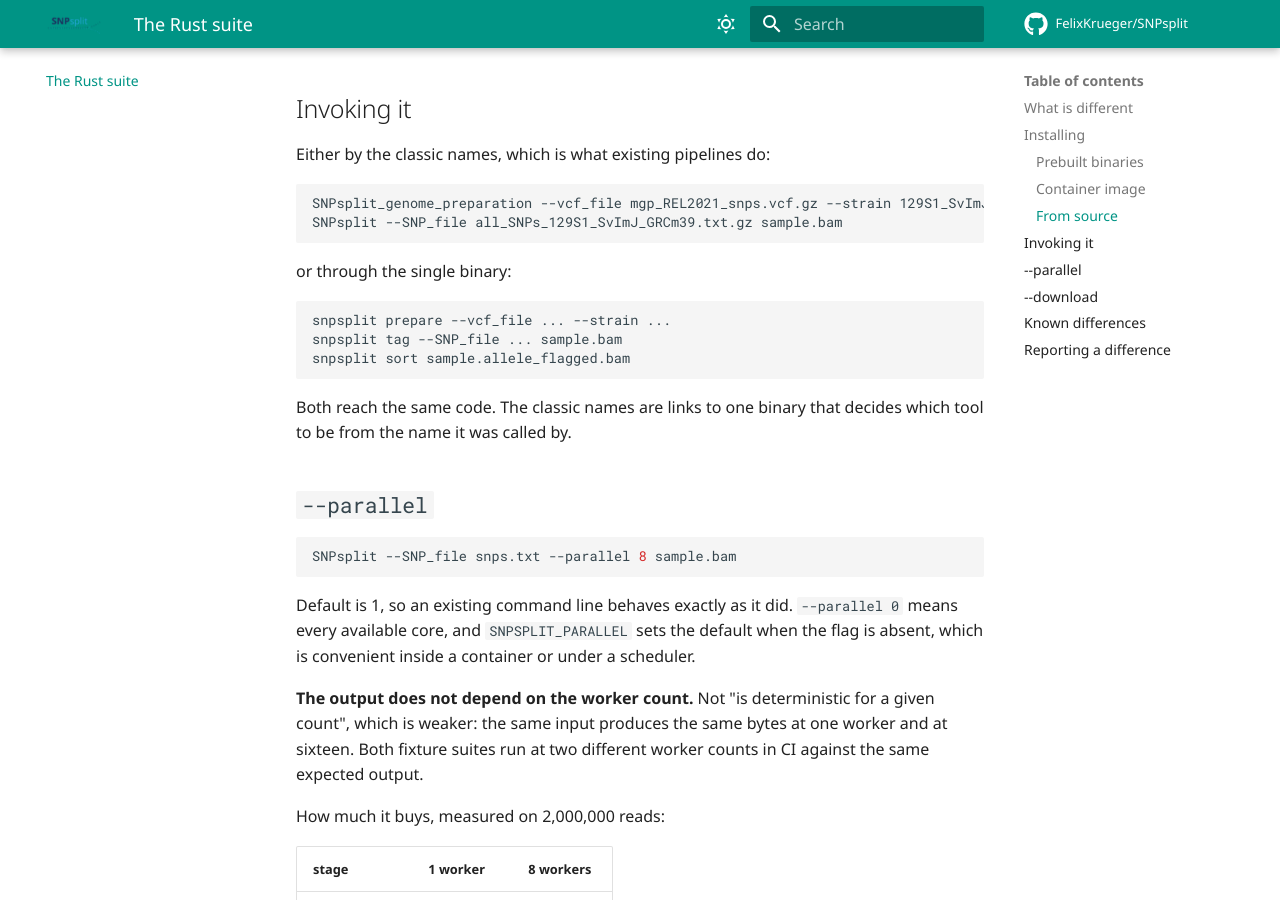
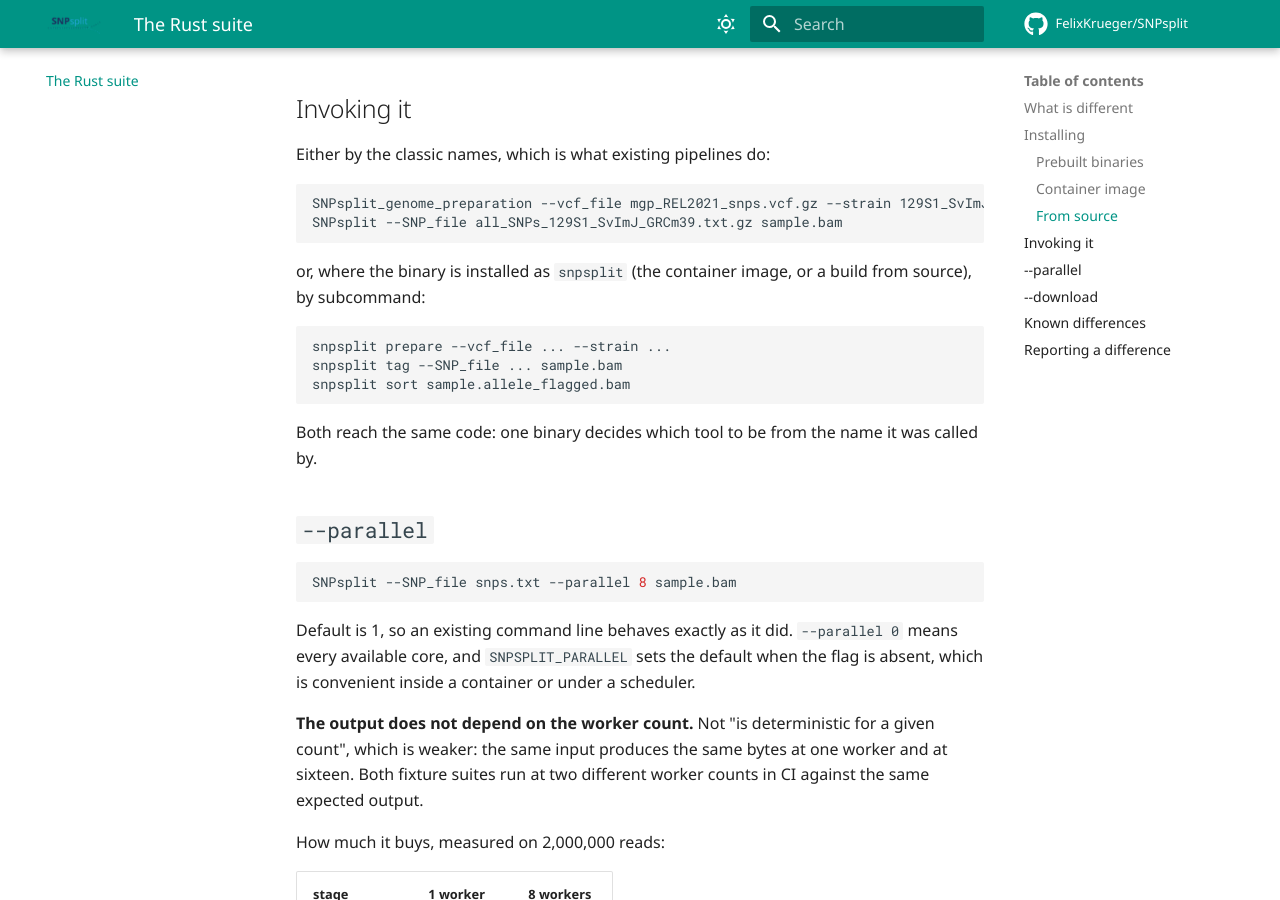
Before and after one commit to FelixKrueger/SNPsplit, an MkDocs documentation site: the page built from docs/rust.md, in a window 1280 px wide and 900 px high, scrolled down 1632 px. Built offline with MkDocs 1.6.1 and Material for MkDocs 9.7.7, drawn with Linux system fonts in a browser that asks for light colours; comment, search, counter and statistics services are not loaded.

Commit message:
Say where the snpsplit subcommand form is available

````diff
--- a/docs/rust.md
+++ b/docs/rust.md
@@ -66,7 +66,8 @@ SNPsplit_genome_preparation --vcf_file mgp_REL2021_snps.vcf.gz --strain 129S1_Sv
 SNPsplit --SNP_file all_SNPs_129S1_SvImJ_GRCm39.txt.gz sample.bam
 ```
 
-or through the single binary:
+or, where the binary is installed as `snpsplit` (the container image, or a build from source),
+by subcommand:
 
 ```sh
 snpsplit prepare --vcf_file ... --strain ...
@@ -74,8 +75,7 @@ snpsplit tag --SNP_file ... sample.bam
 snpsplit sort sample.allele_flagged.bam
 ```
 
-Both reach the same code. The classic names are links to one binary that decides which tool
-to be from the name it was called by.
+Both reach the same code: one binary decides which tool to be from the name it was called by.
 
 ## `--parallel`
 
````
